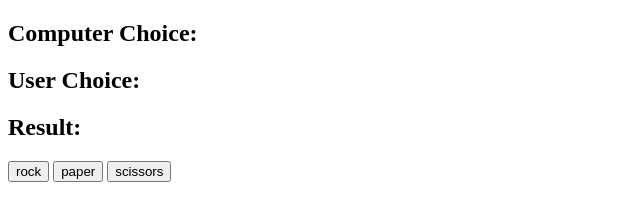
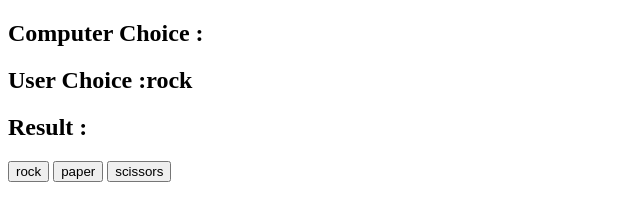
Before and after one commit to BDunnCode/rockpaperscissorsjsgame, a plain HTML site: page index.html in a window 1280 px wide. Both pictures are taken after a click on the button "rock". Shown: the full height of the page, 0-640 px from the left. Drawn offline with Linux system fonts and the light colour scheme.

Commit message:
mostly added js logic

```diff
--- a/app.js
+++ b/app.js
@@ -0,0 +1,10 @@
+const userChoiceDisplay = document.getElementById('user-choice')
+const computerChoice = document.getElementById('computer-choice')
+const resultDisplay = document.getElementById('result')
+const possibleChoices = document.querySelectorAll('button')
+let userChoice
+
+possibleChoices.forEach(possibleChoice => possibleChoice.addEventListener('click', (e) => {
+  userChoice = e.target.id
+  userChoiceDisplay.innerHTML = userChoice
+}))
```
Also changed, not shown: index.html (+3 -3 lines).
